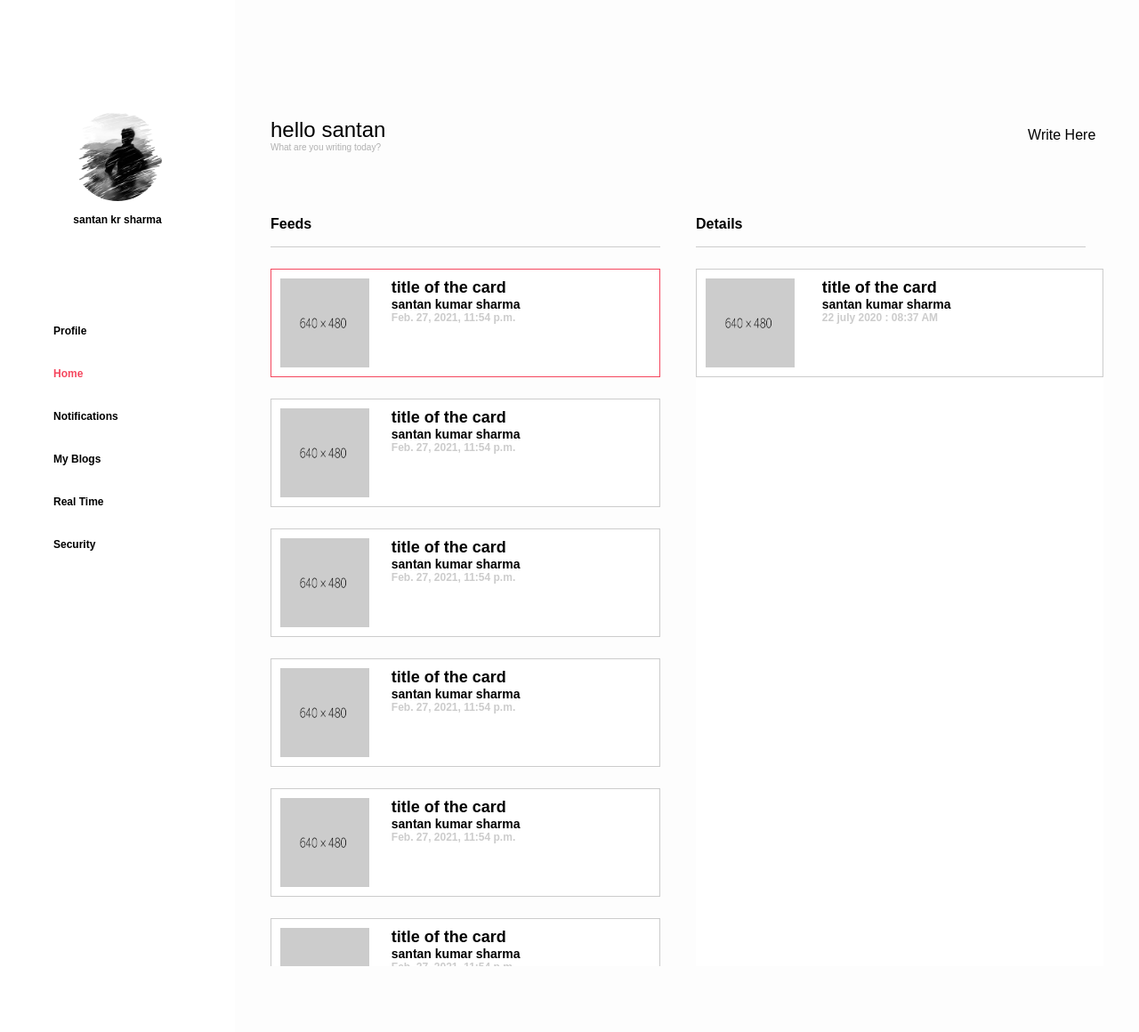
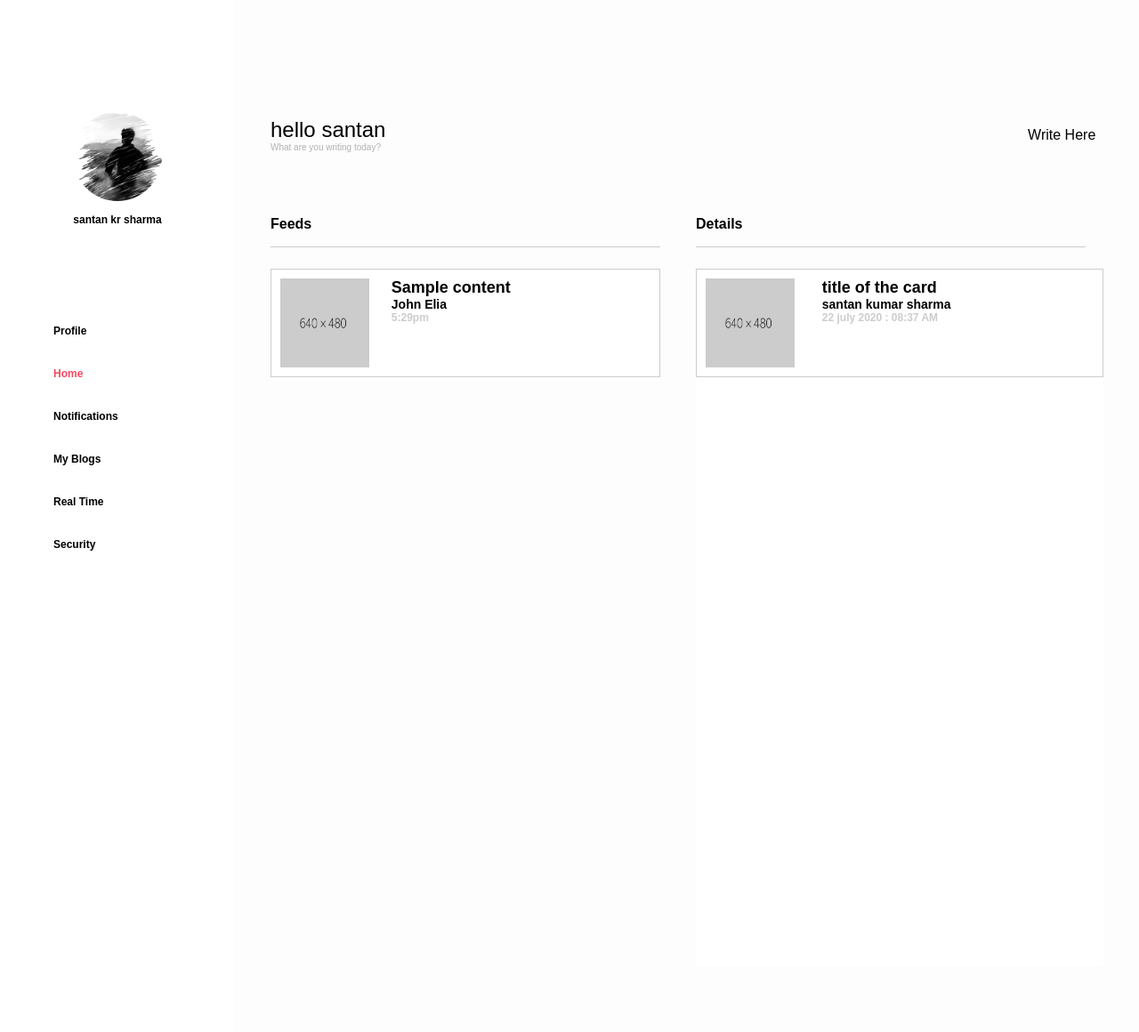
Before and after one commit to Santan47/WordWar-Django, a Django app: page / in a window 1280 px wide. Shown: the whole page at 89% size. Run offline with Django 3.2, Linux system fonts and the light colour scheme; tables that the repository leaves empty hold one stand-in row (values such as "Sample post").

Commit message:
getting data from database completed

```diff
--- a/testapp/templates/index.html
+++ b/testapp/templates/index.html
@@ -33,118 +33,24 @@
                             Feeds
                         </div>
                         <div class="feedsData">
-                            <div class="card active">
-                                <div class="cardImg">
-                                    <img src="{% static 'assets/dummy.png' %}" alt="Paris" width="100" height="100">
-                                </div>
-                                <div class="cardDetails">
-                                    <div class="title">
-                                        title of the card
-                                    </div>
-                                    <div class="uploadedBy">
-                                        santan kumar sharma
-                                    </div>
-                                    <div class="dateTime">
-                                        {{time}}
-                                    </div>
-                                </div>
-                            </div>
+                            {% for feedsData in contents%}
                             <div class="card">
                                 <div class="cardImg">
                                     <img src="{% static 'assets/dummy.png' %}" alt="Paris" width="100" height="100">
                                 </div>
                                 <div class="cardDetails">
                                     <div class="title">
-                                        title of the card
+                                        {{feedsData.Title}}
                                     </div>
                                     <div class="uploadedBy">
-                                        santan kumar sharma
+                                        John Elia
                                     </div>
                                     <div class="dateTime">
-                                        {{time}}
+                                        5:29pm
                                     </div>
                                 </div>
                             </div>
-                            <div class="card">
-                                <div class="cardImg">
-                                    <img src="{% static 'assets/dummy.png' %}" alt="Paris" width="100" height="100">
-                                </div>
-                                <div class="cardDetails">
-                                    <div class="title">
-                                        title of the card
-                                    </div>
-                                    <div class="uploadedBy">
-                                        santan kumar sharma
-                                    </div>
-                                    <div class="dateTime">
-                                        {{time}}
-                                    </div>
-                                </div>
-                            </div>
-                            <div class="card">
-                                <div class="cardImg">
-                                    <img src="{% static 'assets/dummy.png' %}" alt="Paris" width="100" height="100">
-                                </div>
-                                <div class="cardDetails">
-                                    <div class="title">
-                                        title of the card
-                                    </div>
-                                    <div class="uploadedBy">
-                                        santan kumar sharma
-                                    </div>
-                                    <div class="dateTime">
-                                        {{time}}
-                                    </div>
-                                </div>
-                            </div>
-                            <div class="card">
-                                <div class="cardImg">
-                                    <img src="{% static 'assets/dummy.png' %}" alt="Paris" width="100" height="100">
-                                </div>
-                                <div class="cardDetails">
-                                    <div class="title">
-                                        title of the card
-                                    </div>
-                                    <div class="uploadedBy">
-                                        santan kumar sharma
-                                    </div>
-                                    <div class="dateTime">
-                                        {{time}}
-                                    </div>
-                                </div>
-                            </div>
-                            <div class="card">
-                                <div class="cardImg">
-                                    <img src="{% static 'assets/dummy.png' %}" alt="Paris" width="100" height="100">
-                                </div>
-                                <div class="cardDetails">
-                                    <div class="title">
-                                        title of the card
-                                    </div>
-                                    <div class="uploadedBy">
-                                        santan kumar sharma
-                                    </div>
-                                    <div class="dateTime">
-                                        {{time}}
-                                    </div>
-                                </div>
-                            </div>
-                            <div class="card">
-                                <div class="cardImg">
-                                    <img src="{% static 'assets/dummy.png' %}" alt="Paris" width="100" height="100">
-                                </div>
-                                <div class="cardDetails">
-                                    <div class="title">
-                                        title of the card
-                                    </div>
-                                    <div class="uploadedBy">
-                                        santan kumar sharma
-                                    </div>
-                                    <div class="dateTime">
-                                        {{time}}
-                                    </div>
-                                </div>
-                            </div>
+                            {% endfor %}
                         </div>
                     </div>
                     <div class="feedDetails">
--- a/testapp/views.py
+++ b/testapp/views.py
@@ -30,6 +30,7 @@ def uploadContentData(request):
 # Create your views here.
 def index(request):
     today = datetime.now()
-    print(request)
-    return render(request, "navigationBody.html", {"time": today})
+    contents = tb_content.objects.all()
+    print(contents)
+    return render(request, "navigationBody.html", {"contents": contents})
    # return HttpResponse("heyo m here")
```
